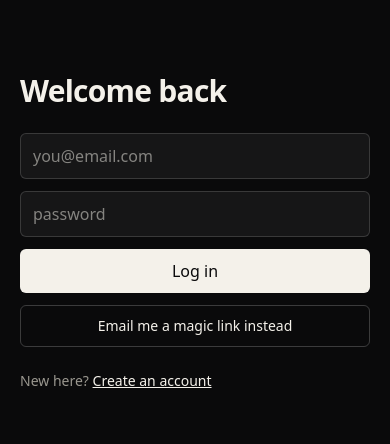
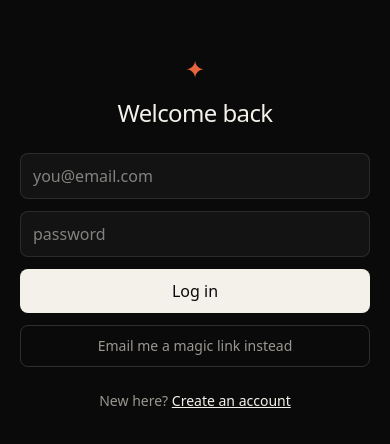
Before and after one commit to shivvyas2/astra, a Next.js app: page /login in a window 390 px wide. Shown: the part 190-634 px from the top of the page. Built offline with nearby package versions, Linux system fonts and the light colour scheme.

Commit message:
Unify auth + app-home screens: centered, minimal, cosmic glow, mobile-friendly

```diff
--- a/app/(app)/app/page.tsx
+++ b/app/(app)/app/page.tsx
@@ -1,22 +1,49 @@
 import Link from "next/link";
 import { getBirthProfile } from "@/lib/data/birthProfile";
 
+function Glow() {
+  return (
+    <div
+      aria-hidden
+      className="pointer-events-none absolute inset-x-0 top-1/4 -z-10 mx-auto h-[380px] max-w-lg blur-2xl"
+      style={{
+        background:
+          "radial-gradient(closest-side, rgba(99,91,255,0.22), rgba(232,102,61,0.06) 45%, transparent 72%)",
+      }}
+    />
+  );
+}
+
 export default async function AppHome() {
   const profile = await getBirthProfile();
+
   if (!profile) {
     return (
-      <div className="max-w-md">
-        <h1 className="mb-2 text-2xl font-bold sm:text-3xl">Let's build your chart</h1>
-        <p className="mb-6 text-muted">We compute your real birth chart from your date, time, and place.</p>
-        <Link href="/app/intake" className="inline-block w-full rounded-md bg-fg px-4 py-2.5 text-center font-medium text-bg sm:w-auto">Enter birth details</Link>
+      <div className="relative mx-auto flex min-h-[calc(100dvh-8rem)] max-w-md flex-col items-center justify-center px-1 text-center">
+        <Glow />
+        <span aria-hidden className="text-2xl text-accent">✦</span>
+        <h1 className="mt-3 text-2xl font-light tracking-tight sm:text-3xl">Let&apos;s build your chart</h1>
+        <p className="mt-2 max-w-sm text-sm text-muted">
+          We compute your real birth chart from your date, time, and place.
+        </p>
+        <Link href="/app/intake" className="mt-7 w-full max-w-xs rounded-lg bg-fg px-4 py-2.5 text-center font-medium text-bg">
+          Enter birth details
+        </Link>
       </div>
     );
   }
+
   return (
-    <div className="max-w-md">
-      <h1 className="mb-2 text-2xl font-bold sm:text-3xl">Hello, {profile.first_name}</h1>
-      <p className="mb-6 text-muted">Your chart is ready. Ask about your future, a kundli reading, or life advice.</p>
-      <Link href="/app/chat" className="inline-block w-full rounded-md bg-accent px-4 py-2.5 text-center font-medium text-bg sm:w-auto">Start a reading</Link>
+    <div className="relative mx-auto flex min-h-[calc(100dvh-8rem)] max-w-md flex-col items-center justify-center px-1 text-center">
+      <Glow />
+      <span aria-hidden className="text-2xl text-accent">✦</span>
+      <h1 className="mt-3 text-2xl font-light tracking-tight sm:text-3xl">Hello, {profile.first_name}</h1>
+      <p className="mt-2 max-w-sm text-sm text-muted">
+        Your chart is ready. Ask about your future, a kundli reading, or life advice.
+      </p>
+      <Link href="/app/chat" className="mt-7 w-full max-w-xs rounded-lg bg-accent px-4 py-2.5 text-center font-medium text-bg">
+        Start a reading
+      </Link>
     </div>
   );
 }
--- a/app/(auth)/layout.tsx
+++ b/app/(auth)/layout.tsx
@@ -1,3 +1,16 @@
 export default function AuthLayout({ children }: { children: React.ReactNode }) {
-  return <main className="grid min-h-dvh place-items-center px-5 py-8 sm:px-6">{children}</main>;
+  return (
+    <main className="relative grid min-h-dvh place-items-center px-5 py-8 sm:px-6">
+      {/* cosmic glow */}
+      <div
+        aria-hidden
+        className="pointer-events-none absolute inset-x-0 top-1/3 -z-10 mx-auto h-[380px] max-w-lg blur-2xl"
+        style={{
+          background:
+            "radial-gradient(closest-side, rgba(99,91,255,0.22), rgba(232,102,61,0.06) 45%, transparent 72%)",
+        }}
+      />
+      {children}
+    </main>
+  );
 }
--- a/components/AuthForm.tsx
+++ b/components/AuthForm.tsx
@@ -16,20 +16,21 @@ export function AuthForm({
   notice?: string;
 }) {
   return (
-    <div className="w-full max-w-sm">
-      <h1 className="mb-6 text-3xl font-bold tracking-tight sm:text-4xl">{title}</h1>
-      {error && <p className="mb-4 text-sm text-accent">{error}</p>}
-      {notice && <p className="mb-4 text-sm text-muted">{notice}</p>}
-      <form className="space-y-3">
+    <div className="w-full max-w-sm text-center">
+      <span aria-hidden className="text-2xl text-accent">✦</span>
+      <h1 className="mt-3 text-2xl font-light tracking-tight sm:text-3xl">{title}</h1>
+      {error && <p className="mt-4 text-sm text-accent">{error}</p>}
+      {notice && <p className="mt-4 text-sm text-muted">{notice}</p>}
+      <form className="mt-6 space-y-3 text-left">
         <input name="email" type="email" required placeholder="you@email.com"
-          className="w-full rounded-md border border-white/15 bg-white/5 px-3 py-2.5 outline-none focus:border-accent" />
+          className="w-full rounded-lg border border-white/10 bg-white/[0.04] px-3 py-2.5 outline-none focus:border-accent" />
         <input name="password" type="password" placeholder="password"
-          className="w-full rounded-md border border-white/15 bg-white/5 px-3 py-2.5 outline-none focus:border-accent" />
+          className="w-full rounded-lg border border-white/10 bg-white/[0.04] px-3 py-2.5 outline-none focus:border-accent" />
         <button formAction={primaryAction}
-          className="w-full rounded-md bg-fg px-3 py-2.5 font-medium text-bg">{primaryLabel}</button>
+          className="w-full rounded-lg bg-fg px-3 py-2.5 font-medium text-bg">{primaryLabel}</button>
         {magicAction && (
           <button formAction={magicAction}
-            className="w-full rounded-md border border-white/20 px-3 py-2.5 text-sm">
+            className="w-full rounded-lg border border-white/15 px-3 py-2.5 text-sm text-muted transition-colors hover:text-fg">
             Email me a magic link instead
           </button>
         )}
```
